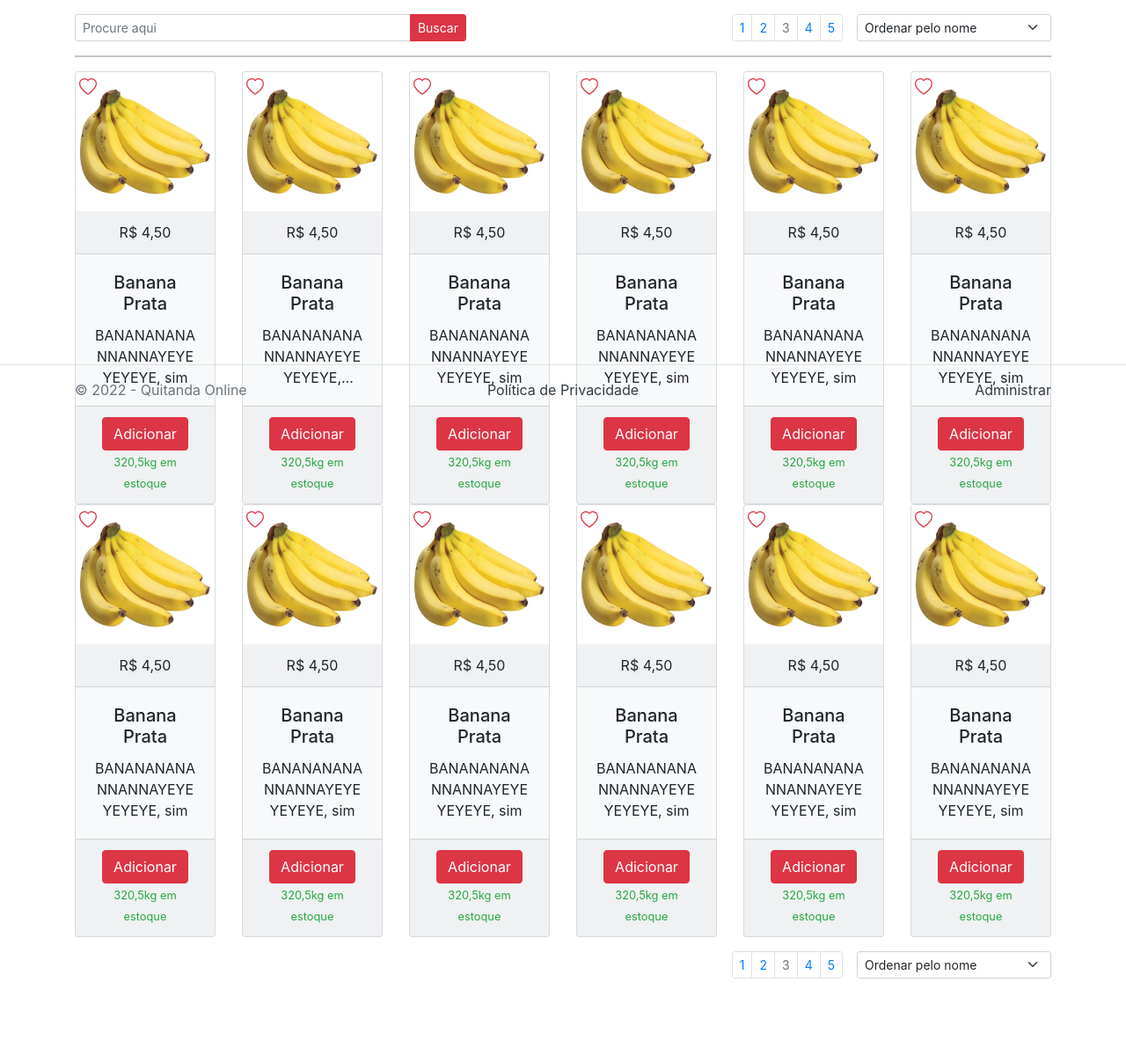
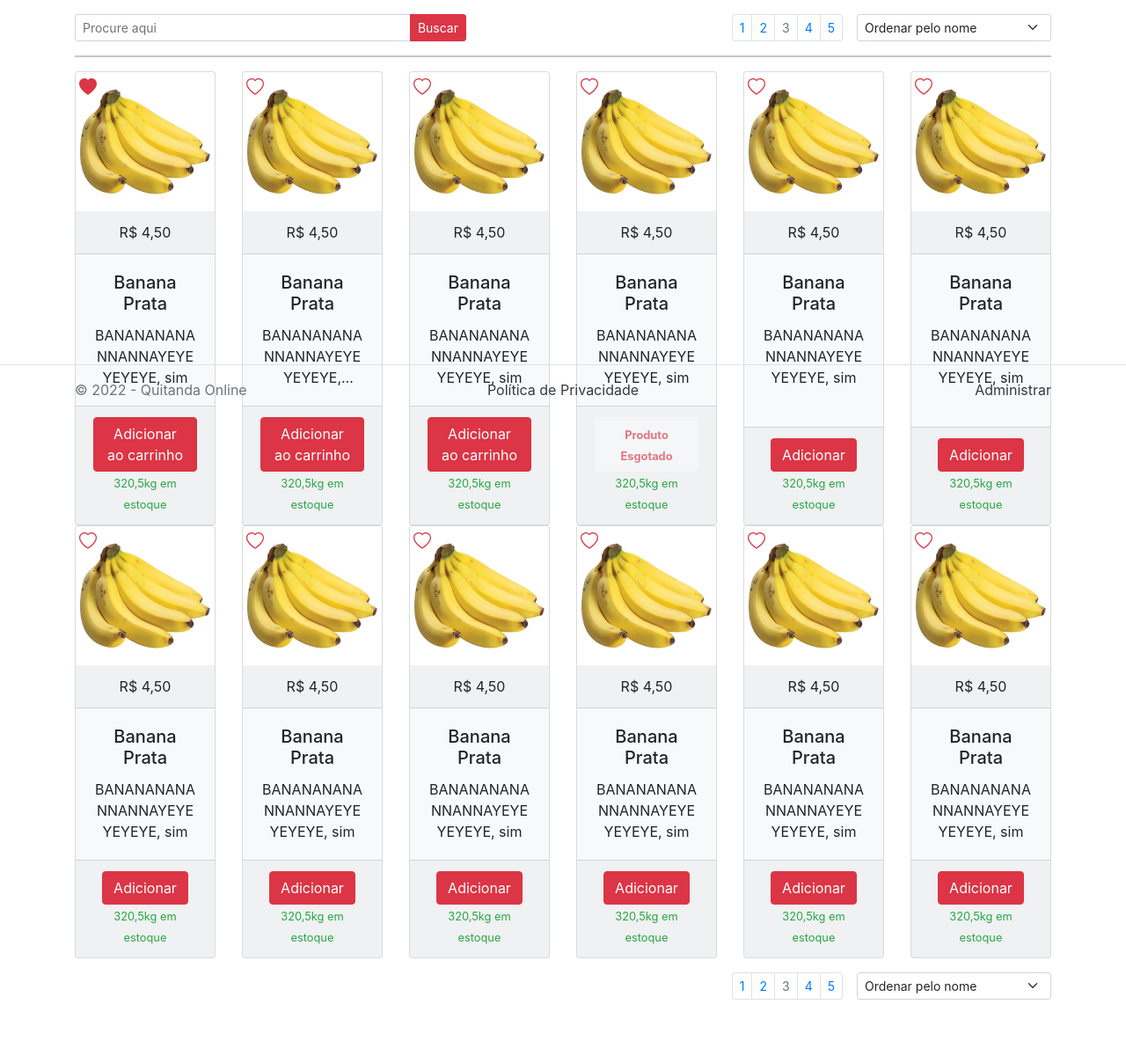
Before and after one commit to victorluanteles/Loja, a Django app: page /inicio/ in a window 1280 px wide. Shown: the part 329-1537 px from the top of the page at 88% size. Before the commit the page ends 1441 px from the top, so only its background shows below. Run offline with Django 3.2, Linux system fonts and the light colour scheme; some libraries are stand-ins or nearby versions.

Commit message:
second commit

```diff
--- a/inter/templates/index.html
+++ b/inter/templates/index.html
@@ -6,6 +6,7 @@
     <meta charset="utf-8">
     <meta name="viewport" content="width=device-width, initial-scale=1">
     <link  rel="stylesheet" href=" {%  static   'css/styles.css'  %}" />
+
     <link href="https://cdn.jsdelivr.net/npm/bootstrap@5.1.3/dist/css/bootstrap.min.css" rel="stylesheet" integrity="sha384-1BmE4kWBq78iYhFldvKuhfTAU6auU8tT94WrHftjDbrCEXSU1oBoqyl2QvZ6jIW3" crossorigin="anonymous">
     <style>
         p.truncate-3l{
@@ -15,6 +16,11 @@
             overflow: hidden;
             text-overflow: ellipsis;
         }
+         button.truncate-2l{
+            white-space: normal;
+
+        }
+
     </style>
   </head>
   <body style="min-width:372px;">
@@ -136,8 +142,8 @@
                 <div class="col-xl-2 col-lg-3 col-md-4 col-sm-6 d-flex align-items-stretch">
                     <div class="card text-center bg-light">
                         <a href="" class="position-absolute right-0 p-1  text-danger">
-                            <svg xmlns="http://www.w3.org/2000/svg" width="20" height="20" fill="currentColor" class="bi bi-heart" viewBox="0 0 16 16">
-                                <path d="m8 2.748-.717-.737C5.6.281 2.514.878 1.4 3.053c-.523 1.023-.641 2.5.314 4.385.92 1.815 2.834 3.989 6.286 6.357 3.452-2.368 5.365-4.542 6.286-6.357.955-1.886.838-3.362.314-4.385C13.486.878 10.4.28 8.717 2.01L8 2.748zM8 15C-7.333 4.868 3.279-3.04 7.824 1.143c.06.055.119.112.176.171a3.12 3.12 0 0 1 .176-.17C12.72-3.042 23.333 4.867 8 15z"/>
+                            <svg xmlns="http://www.w3.org/2000/svg" width="20" height="20" fill="currentColor" class="bi bi-heart-fill" viewBox="0 0 16 16">
+                                <path fill-rule="evenodd" d="M8 1.314C12.438-3.248 23.534 4.735 8 15-7.534 4.736 3.562-3.248 8 1.314z"/>
                             </svg>
                         </a>
                         <img class="card-img-top"src="{%  static   'img/products/banana.jpg'  %}" >
@@ -150,12 +156,14 @@
                                 BANANANANANNANNAYEYEYEYEYE,
                                 sim
                             </p>
+
                         </div>
                         <div class="card-footer">
                             <form class="d-block">
-                                <button class="btn btn-danger">
-                                Adicionar
+                                <button class="btn btn-danger truncate-2l">
+                                Adicionar ao carrinho
                                 </button>
+
                             </form>
                             <small class="text-success">320,5kg em estoque</small>
                         </div>
@@ -183,8 +191,8 @@
                         </div>
                         <div class="card-footer">
                             <form class="d-block">
-                                <button class="btn btn-danger">
-                                Adicionar
+                                <button class="btn btn-danger truncate-2l">
+                                Adicionar ao carrinho
                                 </button>
                             </form>
                             <small class="text-success">320,5kg em estoque</small>
@@ -211,8 +219,8 @@
                         </div>
                         <div class="card-footer">
                             <form class="d-block">
-                                <button class="btn btn-danger">
-                                Adicionar
+                                <button class="btn btn-danger truncate-2l">
+                                Adicionar ao carrinho
                                 </button>
                             </form>
                             <small class="text-success">320,5kg em estoque</small>
@@ -238,11 +246,11 @@
                             </p>
                         </div>
                         <div class="card-footer">
-                            <form class="d-block">
-                                <button class="btn btn-danger">
-                                Adicionar
+                            <div>
+                                <button class="btn btn-light disabled truncate-2l" disabled>
+                                <small class="text-danger"> <b>Produto Esgotado</b></small>
                                 </button>
-                            </form>
+                            </div>
                             <small class="text-success">320,5kg em estoque</small>
                         </div>
                     </div>
```
